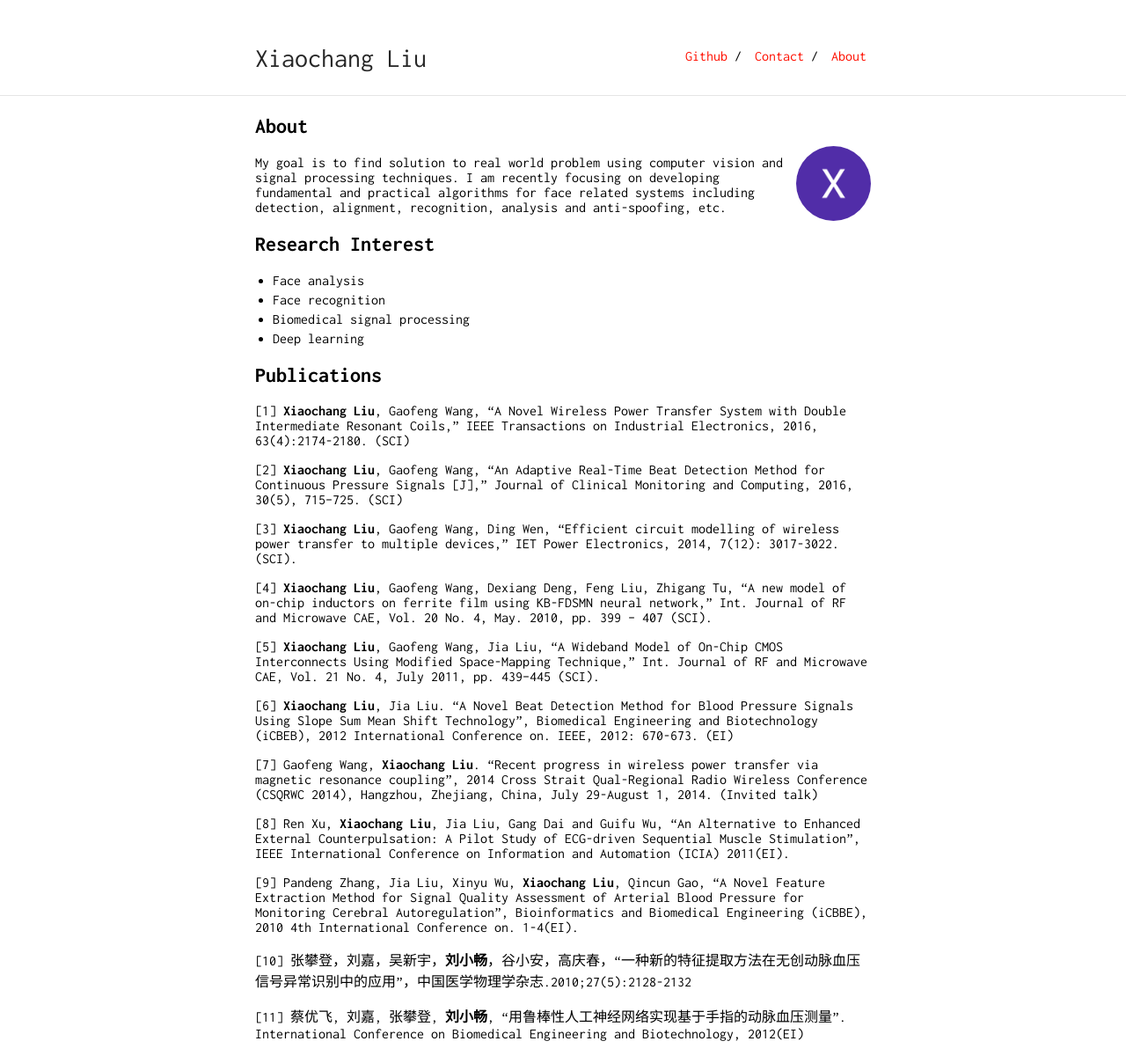
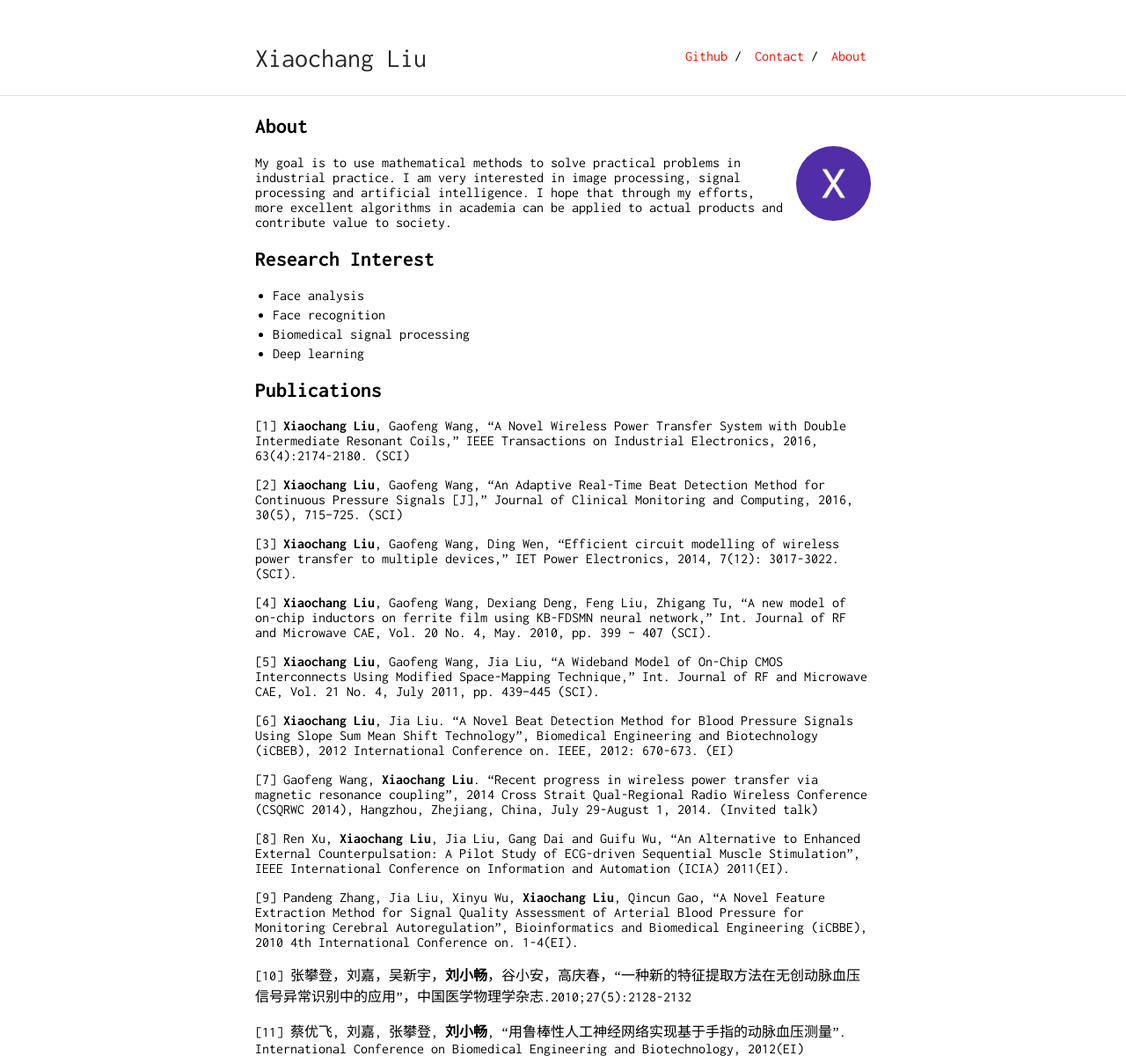
Before and after one commit to deepinx/deepinx.github.io, a Jekyll site: the page built from index.md, in a window 1280 px wide. Shown: the whole page at 88% size. Built offline with Jekyll 4.4.1, drawn with Linux system fonts in a browser that asks for light colours; our own code applies the rules of GitHub Pages for plain Markdown files.

Commit message:
Update index.md

```diff
--- a/index.md
+++ b/index.md
@@ -6,7 +6,7 @@ layout: default
 
 <img class="profile-picture" src="me.jpg">
 
-My goal is to find solution to real world problem using computer vision and signal processing techniques. I am recently focusing on developing fundamental and practical algorithms for face related systems including detection, alignment, recognition, analysis and anti-spoofing, etc.
+My goal is to use mathematical methods to solve practical problems in industrial practice. I am very interested in image processing, signal processing and artificial intelligence. I hope that through my efforts, more excellent algorithms in academia can be applied to actual products and contribute value to society.
 
 
 ## Research Interest
```
